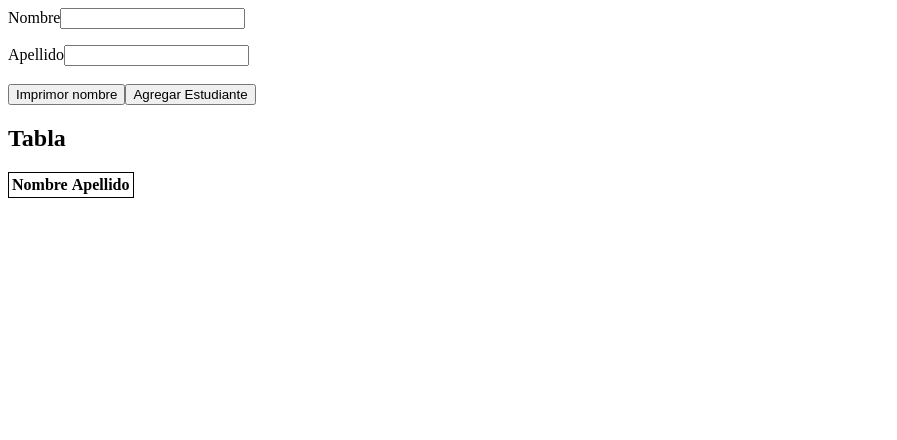
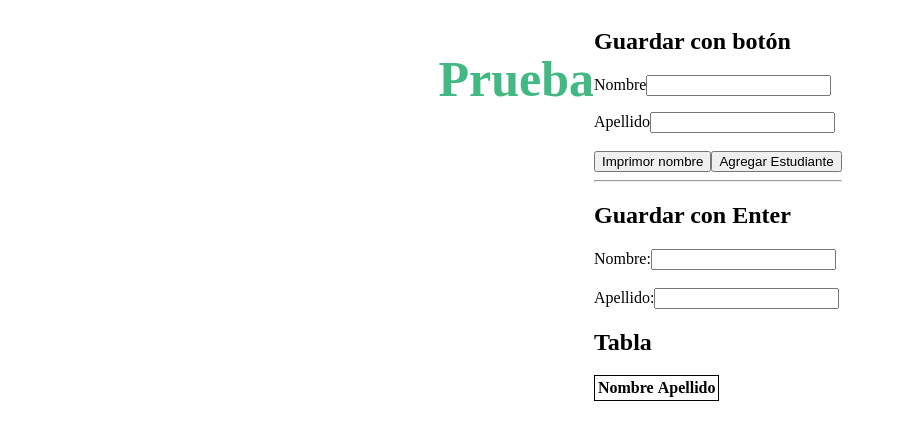
Before and after one commit to YaniryFlorez/pw_vue_u2_mf, a Vue app: page /#/ in a window 1280 px wide. Shown: the top 440 px of the page, without its empty margins (0-897 px from the left). Built offline with nearby package versions, Linux system fonts and the light colour scheme.

Commit message:
Taller16- YFlorez- Modificadores vue

```diff
--- a/src/App.vue
+++ b/src/App.vue
@@ -13,5 +13,6 @@ export default {
 };
 </script>
 
-<style>
+<style >
+
 </style>
--- a/src/components/Directivas.vue
+++ b/src/components/Directivas.vue
@@ -1,19 +1,38 @@
 <template>
   <div>
+    <h2>Guardar con botón</h2>
     <label for="id_nombre">Nombre</label>
     <input v-model="nombre" id="id_nombre" type="text" />
     <p>{{ nombre }}</p>
     <label for="id_apellido">Apellido</label>
     <input v-model="apellido" id="id_apellido" type="text" />
-    <br>
+    <br />
     <br />
 
     <button v-on:click="imprimirNombre()">Imprimor nombre</button>
     <button v-on:click="agregarEstudiante()">Agregar Estudiante</button>
+    <hr />
+    <h2>Guardar con Enter</h2>
+    <label for="nombre_1">Nombre:</label>
+    <input v-model="nombre" id="id_nombre_1" type="text" />
+    <br />
+    <br />
+    <label for="apellido_1">Apellido:</label>
+    <input
+      v-model="apellido"
+      v-on:keypress.enter="agregarEstudiante1"
+      id="id_apellido_1"
+      type="text"
+    />
 
     <ul>
-        <li v-show="nombre !== null"
-        v-for="(estu,index) in arreglo" :key="index">{{ estu.nombre }} - {{ estu.apellido }}</li>
+      <li
+        v-show="nombre !== null"
+        v-for="(estu, index) in arreglo"
+        :key="index"
+      >
+        {{ estu.nombre }} - {{ estu.apellido }}
+      </li>
     </ul>
 
     <h2>Tabla</h2>
@@ -44,6 +63,26 @@ export default {
       console.log(this.nombre);
       console.log(this.apellido);
     },
+
+    agregarEstudiante1(event) {
+      console.log("evento keypress");
+      if (event.charCode !== 13) return;
+
+      console.log("presiono enter");
+      console.log("Agregar estudiante 1");
+      console.log(event);
+      console.log(event.charcode);
+      const estu = {
+        nombre: this.nombre,
+        apellido: this.apellido,
+      };
+
+      console.log("Estudiante agregado:");
+      console.log(estu);
+      this.arreglo.push(estu);
+      this.limpiarFormulario();
+    },
+
     agregarEstudiante() {
       const estu = {
         nombre: this.nombre,
@@ -60,12 +99,10 @@ export default {
       this.nombre = "";
       this.apellido = "";
     },
-
   },
-
-
 };
 </script>
 
-<style>
+<style scoped >
+
 </style>
--- a/src/views/DirectivasView.vue
+++ b/src/views/DirectivasView.vue
@@ -1,20 +1,29 @@
 <template>
-  <div>
-    <Directivas/>
+  <div class="view-container">
+    <h2>Prueba</h2>
+    <br>
+    <Directivas />
   </div>
 </template>
 
 <script>
-import Directivas from '../components/Directivas.vue'
+import Directivas from "../components/Directivas.vue";
 
 export default {
-    components:{
-        Directivas,
-    },
-
-}
+  components: {
+    Directivas,
+  },
+};
 </script>
 
-<style>
-
+<style scoped>
+.view-container {
+  display: flex;
+  justify-content: center;
+  align-content: center;
+}
+h2 {
+  color: #42b983;
+  font-size: 50px;
+}
 </style>
```
Lines whose indentation alone changed are shown as unchanged.
